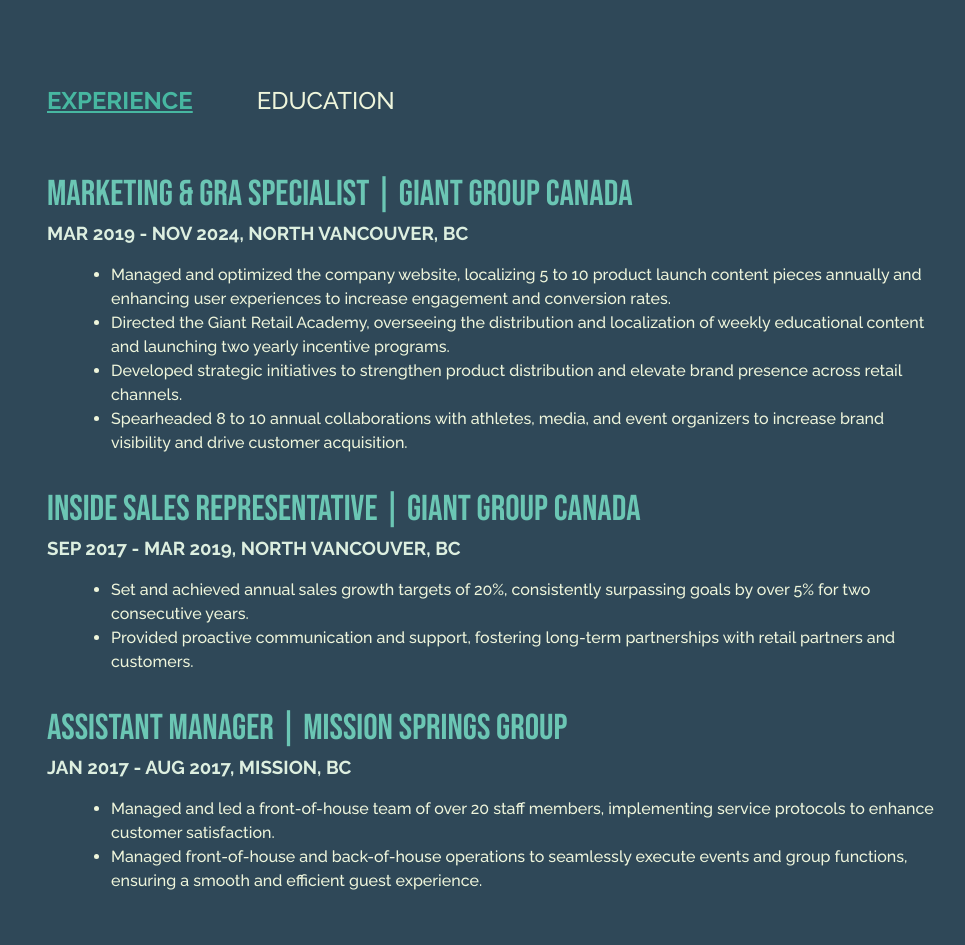
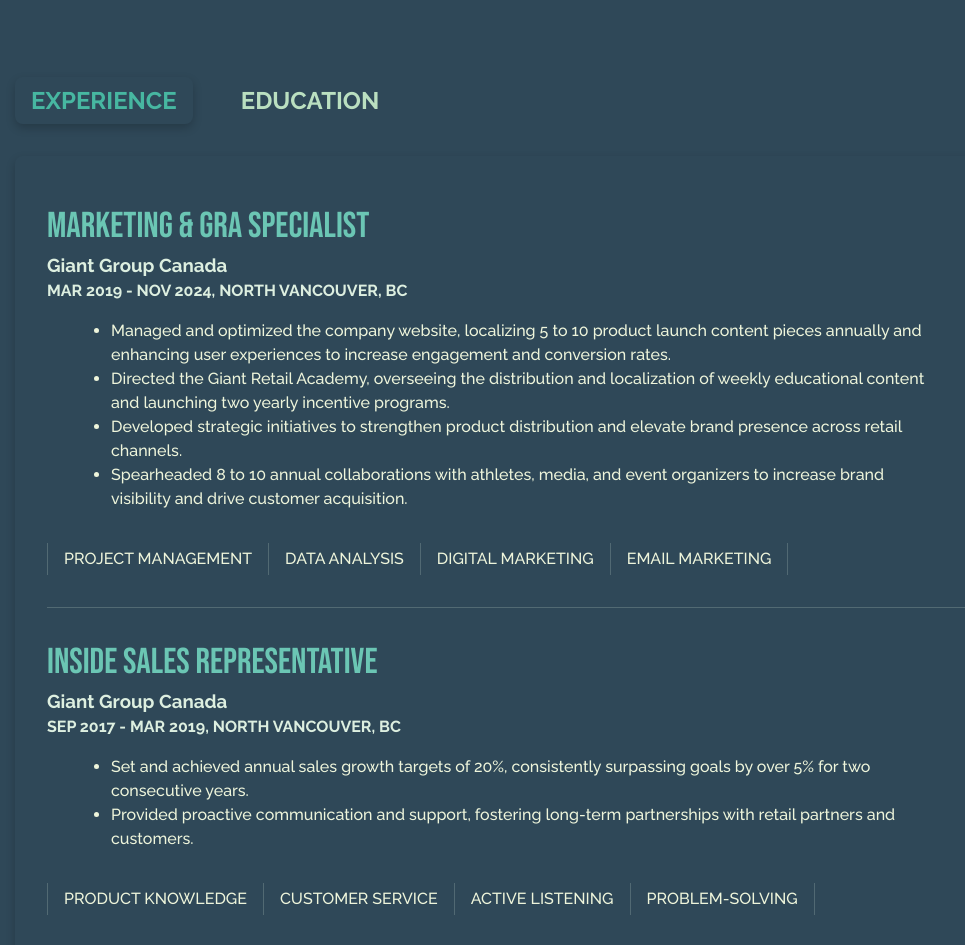
Before and after one commit to vanelmarron/portfolio, a React (Vite) app: page /resume in a window 1280 px wide. Shown: the part 147-1092 px from the top of the page, without its empty margins (33-998 px from the left). Built offline with nearby package versions, Linux system fonts and the light colour scheme.

Commit message:
update styling of resume

```diff
--- a/src/components/AboutMe/AboutMe.scss
+++ b/src/components/AboutMe/AboutMe.scss
@@ -41,6 +41,7 @@
     text-align: center;
     border-radius: 0.5rem;
     background-color: $about-color;
+      box-shadow: $box-shadow;
 
     &:hover {
       background-color: darken($about-color, 1%);
@@ -72,6 +73,7 @@
     gap: 1rem;
     background-color: $about-color;
     border-radius: 0.5rem;
+      box-shadow: $box-shadow;
 
     &:hover {
       background-color: darken($about-color, 1%);
@@ -100,7 +102,9 @@
       padding: 0.5rem;
       border-radius: 0.5rem;
       position: relative;
+      box-shadow: $box-shadow;
     }
+
     @include desktop {
       padding: 1rem 5rem;
     }
@@ -121,7 +125,7 @@
     top: 50%;
     left: 50%;
     transform: translate(-50%, -50%);
-    background-color: $about-color;
+    background-color: darken($about-color, 1%);
     width: 100%;
     height: 100%;
     padding: 10px 15px;
--- a/src/components/Education/Education.scss
+++ b/src/components/Education/Education.scss
@@ -7,14 +7,15 @@
   flex-direction: column;
   gap: 2rem;
   padding: 3rem 2rem;
-    // border: 1px solid $primary-color;
-    // border-top-right-radius: 0.5rem;
-    // border-bottom-right-radius: 0.5rem;
-    // border-bottom-left-radius: 0.5rem;
+  box-shadow: $box-shadow;
+  border-radius: 0.5rem;
+  margin-top: 2rem;
 
   &__position {
     display: flex;
     flex-direction: column;
+    padding-bottom: 2rem;
+    border-bottom: 1px solid rgba(221, 239, 224, 0.2);
   }
 
   &__role {
@@ -27,11 +28,12 @@
 
   &__achievements {
     list-style-type: disc;
-        padding-left: 4rem;
+    padding-left: 1rem;
     width: 100%;
 
     @include tablet {
       width: 80%;
+      padding-left: 4rem;
     }
   }
 }
--- a/src/components/Experience/Experience.jsx
+++ b/src/components/Experience/Experience.jsx
@@ -1,14 +1,15 @@
 import "./Experience.scss";
 import { Link } from "react-router-dom";
-
-import downloadIcon from "../../assets/icons/download.svg";
 
 function Experience() {
   return (
     <section className="experience">
       <article className="experience__position">
-        <h2 className="experience__role">Marketing & GRA Specialist | Giant Group Canada</h2>
-        <h3 className="experience__timeframe">MAR 2019 - NOV 2024, NORTH VANCOUVER, BC</h3>
+          <h2 className="experience__role">Marketing & GRA Specialist</h2>
+          <h3 className="experience__employer">Giant Group Canada</h3>
+        <h4 className="experience__timeframe">
+          MAR 2019 - NOV 2024, NORTH VANCOUVER, BC
+        </h4>
         <ul className="experience__achievements">
           <li className="experience__item">
             Managed and optimized the company website, localizing 5 to 10
@@ -30,30 +31,59 @@
             acquisition.
           </li>
         </ul>
+          <ul className="experience__skills-list">
+            <li className="experience__skills-item">Project Management</li>
+            <li className="experience__skills-item">Data Analysis</li>
+            <li className="experience__skills-item">Digital Marketing</li>
+            <li className="experience__skills-item">Email Marketing</li>
+          </ul>
       </article>
       <article className="experience__position">
-        <h2 className="experience__role">Inside Sales Representative | Giant Group Canada</h2>
-        <h3 className="experience__timeframe">SEP 2017 - MAR 2019, NORTH VANCOUVER, BC</h3>
+          <h2 className="experience__role">Inside Sales Representative</h2>
+          <h3 className="experience__employer">Giant Group Canada</h3>
+        <h4 className="experience__timeframe">
+          SEP 2017 - MAR 2019, NORTH VANCOUVER, BC
+        </h4>
         <ul className="experience__achievements">
           <li className="experience__item">
-          Set and achieved annual sales growth targets of 20%, consistently surpassing goals by over 5% for two consecutive years.
+            Set and achieved annual sales growth targets of 20%, consistently
+            surpassing goals by over 5% for two consecutive years.
           </li>
           <li className="experience__item">
-          Provided proactive communication and support, fostering long-term partnerships with retail partners and customers.
+            Provided proactive communication and support, fostering long-term
+            partnerships with retail partners and customers.
           </li>
         </ul>
+          <ul className="experience__skills-list">
+            <li className="experience__skills-item">Product Knowledge</li>
+            <li className="experience__skills-item">Customer Service</li>
+            <li className="experience__skills-item">Active Listening</li>
+            <li className="experience__skills-item">Problem-Solving</li>
+          </ul>
       </article>
       <article className="experience__position">
-        <h2 className="experience__role">Assistant Manager | Mission Springs Group</h2>
-        <h3 className="experience__timeframe">JAN 2017 - AUG 2017, MISSION, BC</h3>
+          <h2 className="experience__role">Assistant Manager</h2>
+          <h3 className="experience__employer">Mission Springs Group</h3>
+        <h3 className="experience__timeframe">
+          JAN 2017 - AUG 2017, MISSION, BC
+        </h3>
         <ul className="experience__achievements">
           <li className="experience__item">
-          Managed and led a front-of-house team of over 20 staff members, implementing service protocols to enhance customer satisfaction.
+            Managed and led a front-of-house team of over 20 staff members,
+            implementing service protocols to enhance customer satisfaction.
           </li>
           <li className="experience__item">
-          Managed front-of-house and back-of-house operations to seamlessly execute events and group functions, ensuring a smooth and efficient guest experience.
+            Managed front-of-house and back-of-house operations to seamlessly
+            execute events and group functions, ensuring a smooth and efficient
+            guest experience.
           </li>
         </ul>
+          <ul className="experience__skills-list">
+            <li className="experience__skills-item">Team Work</li>
+            <li className="experience__skills-item">Multi-Tasking</li>
+            <li className="experience__skills-item">Recordkeeping</li>
+            <li className="experience__skills-item">Communication</li>
+          </ul>
       </article>
     </section>
   );
--- a/src/components/Experience/Experience.scss
+++ b/src/components/Experience/Experience.scss
@@ -7,14 +7,15 @@
   flex-direction: column;
   gap: 2rem;
   padding: 3rem 2rem;
-    // border: 1px solid $primary-color;
-    // border-top-right-radius: 0.5rem;
-    // border-bottom-right-radius: 0.5rem;
-    // border-bottom-left-radius: 0.5rem;
+  box-shadow: $box-shadow;
+  border-radius: 0.5rem;
+  margin-top: 2rem;
 
   &__position {
     display: flex;
     flex-direction: column;
+    padding-bottom: 2rem;
+    border-bottom: 1px solid rgba(221, 239, 224, 0.2);
   }
 
   &__role {
@@ -35,4 +36,35 @@
       padding-left: 4rem;
     }
   }
+
+  &__skills-list {
+    display: none;
+
+    @include tablet {
+      display: flex;
+      justify-content: center;
+      align-items: flex-start;
+      flex-direction: column;
+      margin-top: 2rem;
+      flex-direction: row;
+      justify-content: flex-start;
     }
+  }
+
+  &__skills-item {
+    @include tablet {
+      @include flex-center;
+      padding: 0.25rem 1rem;
+      text-transform: uppercase;
+      border-right: 1px solid rgba(221, 239, 224, 0.2);
+
+      &:first-child {
+        border-left: 1px solid rgba(221, 239, 224, 0.2);
+      }
+    }
+
+    &:hover {
+      color: darken($text-color, 5%);
+    }
+  }
+}
--- a/src/components/Hero/Hero.scss
+++ b/src/components/Hero/Hero.scss
@@ -47,5 +47,6 @@
 
     &__button {
         width: 20rem;
+        box-shadow: $box-shadow;
     }
 }
--- a/src/components/ProjectCard/ProjectCard.scss
+++ b/src/components/ProjectCard/ProjectCard.scss
@@ -39,6 +39,7 @@
     padding: 1rem;
     border-bottom-right-radius: 2rem;
     border-bottom-left-radius: 2rem;
+    box-shadow: 0px 4px 10px rgba(0, 0, 0, 0.2);;
   }
 }
 
--- a/src/pages/ResumePage/ResumePage.scss
+++ b/src/pages/ResumePage/ResumePage.scss
@@ -49,24 +49,34 @@
 
     &__nav {
         display: flex;
+        justify-content: center;
         align-items: flex-end;
         margin-top: 2rem;
+        gap: 2rem;
+
+        @include tablet {
+            justify-content: flex-start
+        }
     }
 
     &__nav-item {
         @include body-typo;
         text-transform: uppercase;
-        padding: 0.5rem 2rem;
+        color: darken($secondary-color, 10%);
+        font-weight: 600;
+        padding: 0.5rem 1rem;
+        border-radius: 0.5rem;
 
         &:hover {
             color: darken($primary-color, 10%);
+            font-weight: 600;
             cursor: pointer;
         }
 
         &--active {
-            text-decoration: underline;
             color: darken($primary-color, 10%);
             font-weight: 700;
+            box-shadow: $box-shadow;
         }
     }
 }
```
Also changed, not shown: src/components/Education/Education.jsx (+18 -12 lines). Lines whose indentation alone changed are shown as unchanged.
